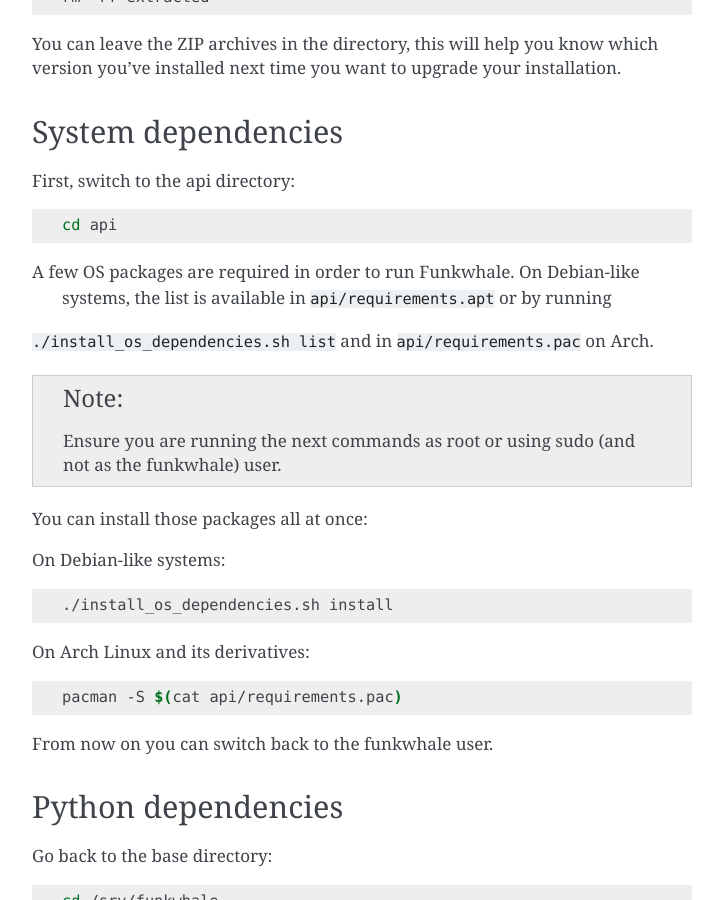
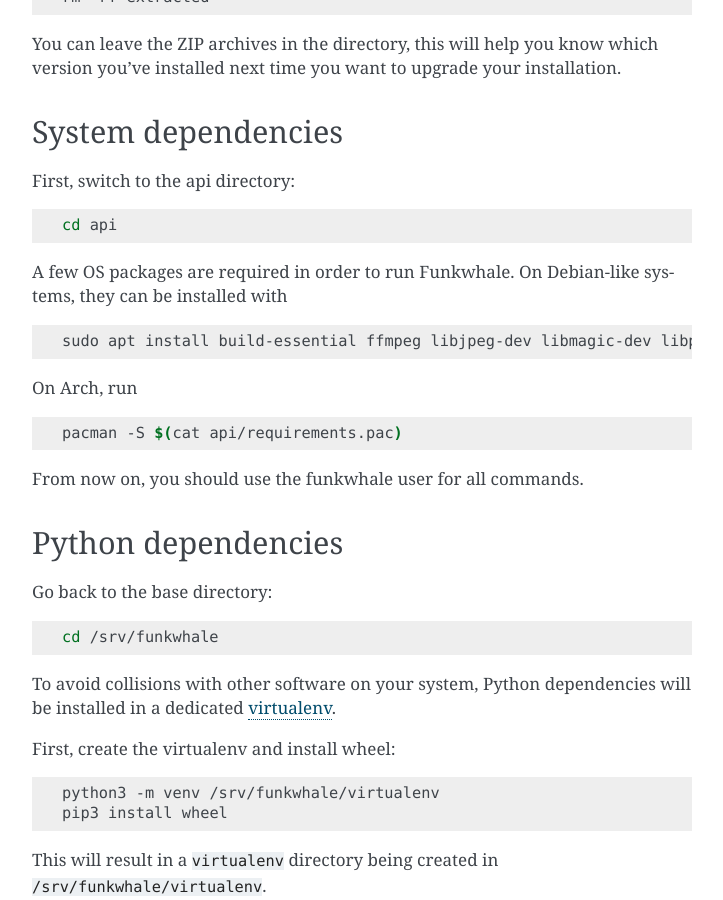
Before and after one commit to RYGhub/funkwhale, a Sphinx documentation site: the page built from docs/installation/debian.rst, in a window 1280 px wide and 900 px high, scrolled down 2110 px. Shown: the whole window, without its empty margins (388-1111 px from the left). Built offline with Sphinx 7.4.7, drawn with Linux system fonts in a browser that asks for light colours; pages that are not in the unit, such as notebooks, are missing from menus.

Commit message:
removes use of script for simpler direct installation

```diff
--- a/docs/installation/debian.rst
+++ b/docs/installation/debian.rst
@@ -119,30 +119,19 @@
     cd api
 
 A few OS packages are required in order to run Funkwhale. On Debian-like
- systems, the list is available in ``api/requirements.apt`` or by running
-``./install_os_dependencies.sh list`` and in ``api/requirements.pac`` on
-Arch.
-
-.. note::
-
-    Ensure you are running the next commands as root or using sudo
-    (and not as the funkwhale) user.
-
-You can install those packages all at once:
-
-On Debian-like systems:
+systems, they can be installed with
 
 .. code-block:: shell
 
-    ./install_os_dependencies.sh install
+    sudo apt install build-essential ffmpeg libjpeg-dev libmagic-dev libpq-dev postgresql-client python3-dev
 
-On Arch Linux and its derivatives:
+On Arch, run
 
 .. code-block:: shell
 
     pacman -S $(cat api/requirements.pac)
 
-From now on you can switch back to the funkwhale user.
+From now on, you should use the funkwhale user for all commands.
 
 Python dependencies
 --------------------
```
